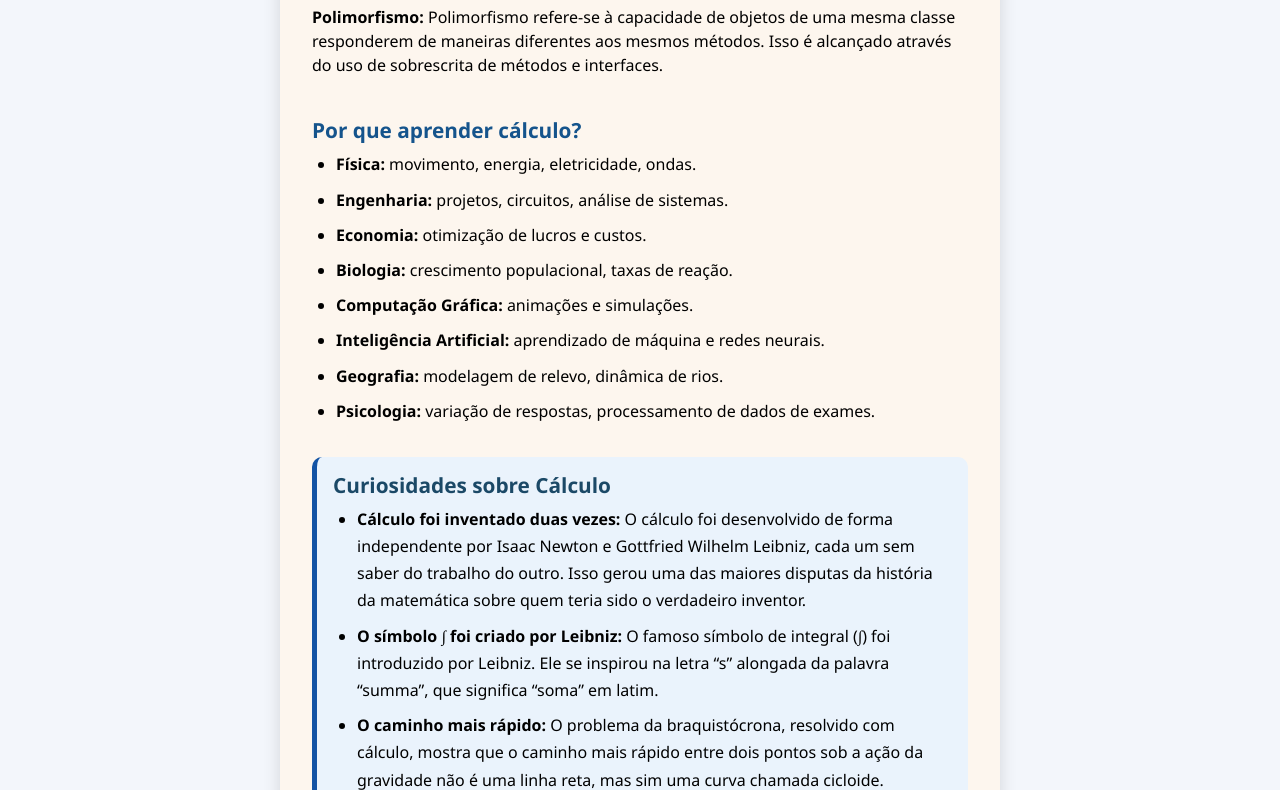
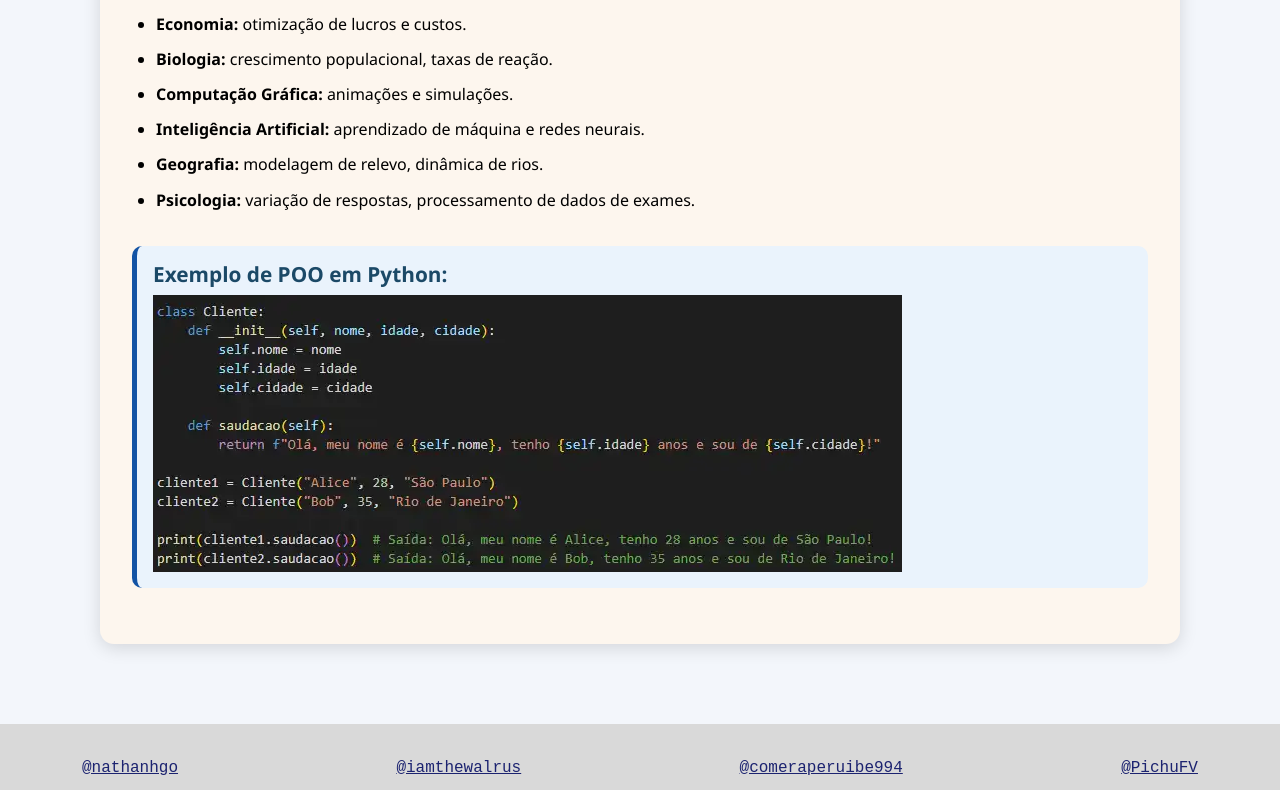
Before and after one commit to nathanhgo/Caronte, a plain HTML site: page conteudo_poo.html in a window 1280 px wide. Shown: the part 798-1588 px from the top of the page. Drawn offline with nearby package versions, Linux system fonts and the light colour scheme.

Commit message:
primeira página de POO feita

```diff
--- a/conteudo_poo.html
+++ b/conteudo_poo.html
@@ -3,98 +3,11 @@
 <head>
     <meta charset="UTF-8">
     <meta name="viewport" content="width=device-width, initial-scale=1.0">
-    <title>Caronte - Cálculo</title>
+    <title>Caronte - POO</title>
 
     <link href="https://cdn.jsdelivr.net/npm/bootstrap@5.3.7/dist/css/bootstrap.min.css" rel="stylesheet">
     <link rel="stylesheet" href="./static/css/base.css">
-
-    <style>
-        :root {
-        --cor-fundo: #f3f6fb;
-        --cor-container: #fdf6ee;
-        --cor-h1: #1353a4;
-        --cor-h2: #15548c;
-        --cor-curiosidade: #eaf3fc;
-        --cor-borda-curiosidade: #1353a4;
-        --fonte: 'Segoe UI';
-        }
-
-        main {
-        background: var(--cor-fundo);
-        font-family: var(--fonte);
-        margin: 0;
-        padding: 10vh 0px 5vh;
-        }
-
-        main .container {
-            background: var(--cor-container);
-            max-width: 720px;
-            margin: 40px auto;
-            padding: 2em;
-            border-radius: 14px;
-            box-shadow: 0 4px 18px #0002;
-            color: black;
-            font-family: var(--fonte);
-        }
-
-        main h1 {
-            color: var(--cor-h1);
-            border-bottom: 2px solid var(--cor-h1);
-            margin-bottom: 1em;
-            font-size: 2em;
-            font-weight: bold;
-            margin-top: 0;
-        }
-
-        main h2 {
-            color: var(--cor-h2);
-            margin-top: 2em;
-            font-size: 1.3em;
-            font-weight: bold;
-        }
-
-        main p {
-            margin-bottom: 1em;
-            line-height: 1.6;
-        }
-
-        main ul {
-            padding-left: 1.5em;
-            margin-bottom: 1em;
-        }
-
-        main li {
-            margin-bottom: 0.5em;
-            line-height: 1.7;
-        }
-
-        main .topic {
-            margin-bottom: 0.6em;
-        }
-
-        main .curiosidades {
-            background: var(--cor-curiosidade);
-            border-left: 5px solid var(--cor-borda-curiosidade);
-            padding: 1em;
-            margin: 2em 0 1.5em 0;
-            border-radius: 10px;
-        }
-
-        main .curiosidades h2 {
-            color: #1b4967;
-            margin-top: 0;
-        }
-
-        @media (max-width: 620px) {
-            main .container {
-                padding: 1em;
-            }
-
-            main h1 {
-                font-size: 1.5em;
-            }
-        }
-    </style>
+    <link rel="stylesheet" href="./static/css/conteudo_poo.css">
 </head>
 <body>
 
@@ -161,21 +74,8 @@
             </ul>
 
             <div class="curiosidades">
-            <h2>Curiosidades sobre Cálculo</h2>
-            <ul>
-                <li>
-                <strong>Cálculo foi inventado duas vezes:</strong> O cálculo foi desenvolvido de forma independente por Isaac Newton e Gottfried Wilhelm Leibniz, cada um sem saber do trabalho do outro. Isso gerou uma das maiores disputas da história da matemática sobre quem teria sido o verdadeiro inventor.
-                </li>
-                <li>
-                <strong>O símbolo ∫ foi criado por Leibniz:</strong> O famoso símbolo de integral (∫) foi introduzido por Leibniz. Ele se inspirou na letra “s” alongada da palavra “summa”, que significa “soma” em latim.
-                </li>
-                <li>
-                <strong>O caminho mais rápido:</strong> O problema da braquistócrona, resolvido com cálculo, mostra que o caminho mais rápido entre dois pontos sob a ação da gravidade não é uma linha reta, mas sim uma curva chamada cicloide.
-                </li>
-                <li>
-                <strong>Taxas de variação estão por toda parte:</strong> O velocímetro do carro mostra a derivada da posição em relação ao tempo, ou seja, a velocidade instantânea.
-                </li>
-            </ul>
+            <h2>Exemplo de POO em Python:</h2>
+            <img src="static/img/exemplo-poo.webp">
             </div>
         </div>
     </main>
--- /dev/null
+++ b/static/css/conteudo_poo.css
@@ -0,0 +1,85 @@
+:root {
+        --cor-fundo: #f3f6fb;
+        --cor-container: #fdf6ee;
+        --cor-h1: #1353a4;
+        --cor-h2: #15548c;
+        --cor-curiosidade: #eaf3fc;
+        --cor-borda-curiosidade: #1353a4;
+        --fonte: 'Segoe UI';
+        }
+
+        main {
+        background: var(--cor-fundo);
+        font-family: var(--fonte);
+        margin: 0;
+        padding: 10vh 0px 5vh;
+        }
+
+        main .container {
+            background: var(--cor-container);
+            max-width: 1080px;
+            margin: 40px auto;
+            padding: 2em;
+            border-radius: 14px;
+            box-shadow: 0 4px 18px #0002;
+            color: black;
+            font-family: var(--fonte);
+        }
+
+        main h1 {
+            color: var(--cor-h1);
+            border-bottom: 2px solid var(--cor-h1);
+            margin-bottom: 1em;
+            font-size: 2em;
+            font-weight: bold;
+            margin-top: 0;
+        }
+
+        main h2 {
+            color: var(--cor-h2);
+            margin-top: 2em;
+            font-size: 1.3em;
+            font-weight: bold;
+        }
+
+        main p {
+            margin-bottom: 1em;
+            line-height: 1.6;
+        }
+
+        main ul {
+            padding-left: 1.5em;
+            margin-bottom: 1em;
+        }
+
+        main li {
+            margin-bottom: 0.5em;
+            line-height: 1.7;
+        }
+
+        main .topic {
+            margin-bottom: 0.6em;
+        }
+
+        main .curiosidades {
+            background: var(--cor-curiosidade);
+            border-left: 5px solid var(--cor-borda-curiosidade);
+            padding: 1em;
+            margin: 2em 0 1.5em 0;
+            border-radius: 10px;
+        }
+
+        main .curiosidades h2 {
+            color: #1b4967;
+            margin-top: 0;
+        }
+
+        @media (max-width: 620px) {
+            main .container {
+                padding: 1em;
+            }
+
+            main h1 {
+                font-size: 1.5em;
+            }
+        }
```
Also changed, not shown: index.html (+1 -1 lines), static/css/conteudo_calculo.css (renamed from static/css/calculo.css), static/img/exemplo-poo.webp (added).
